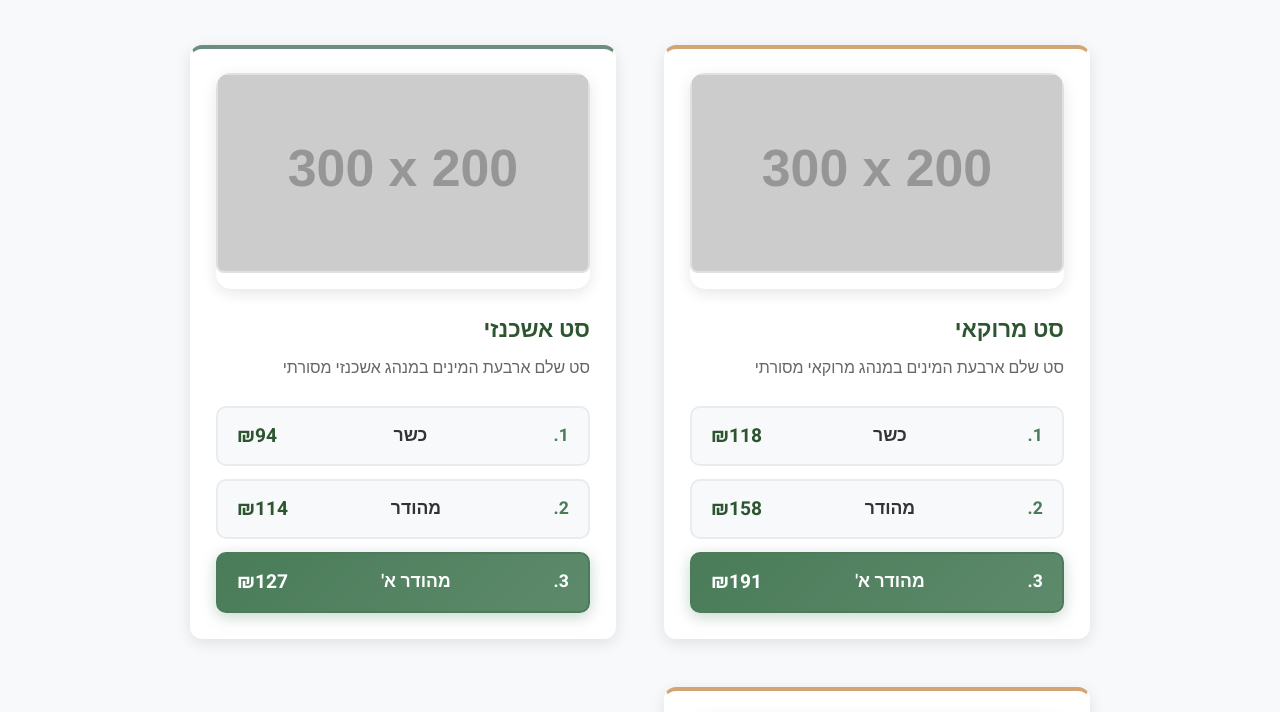
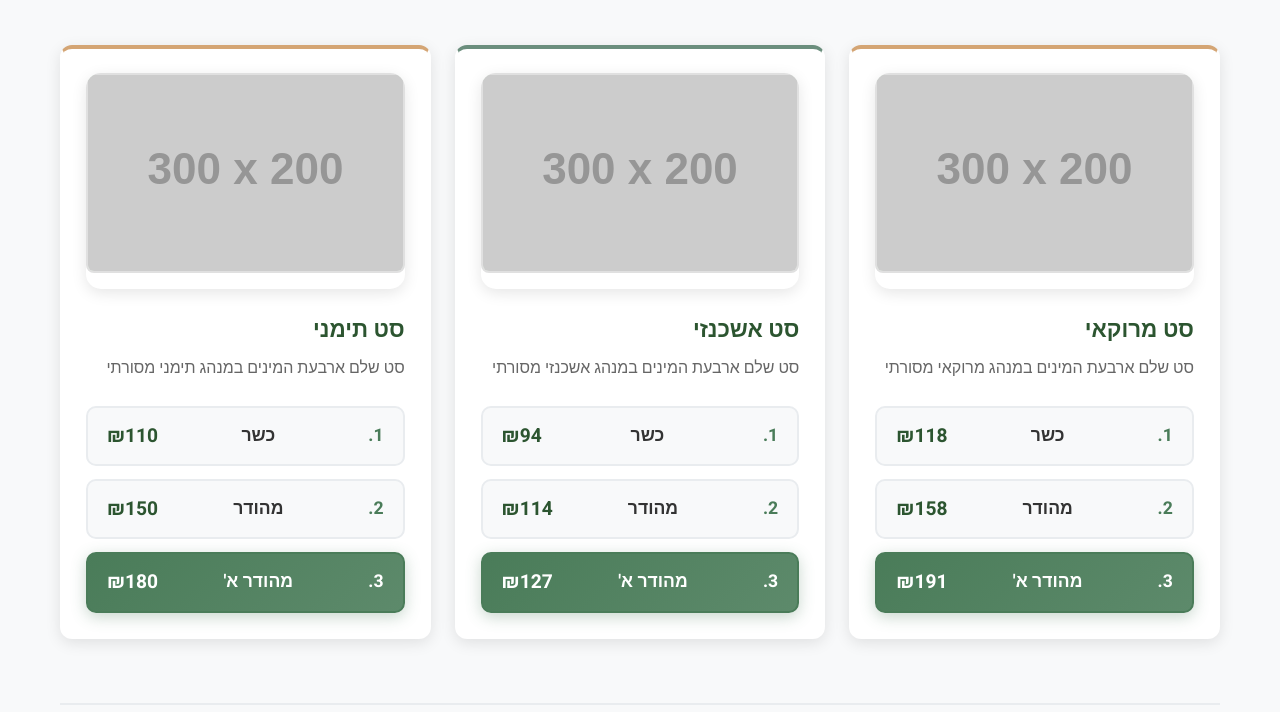
Before and after one commit to xlokox/4-minim---harvot-adarom, a website: page index.html in a window 1280 px wide. Shown: the part 557-1269 px from the top of the page. Drawn offline with Linux system fonts and the light colour scheme; placeholder pictures from the web are drawn by us.

Commit message:
changing layouts

```diff
--- a/styles.css
+++ b/styles.css
@@ -102,10 +102,10 @@ header h1 {
 
 .products-grid {
     display: grid;
-    grid-template-columns: repeat(auto-fit, minmax(350px, 1fr));
-    gap: 3rem;
+    grid-template-columns: repeat(3, 1fr);
+    gap: 1.5rem;
     margin-top: 2rem;
-    max-width: 900px;
+    max-width: 1200px;
     margin-left: auto;
     margin-right: auto;
 }
```
